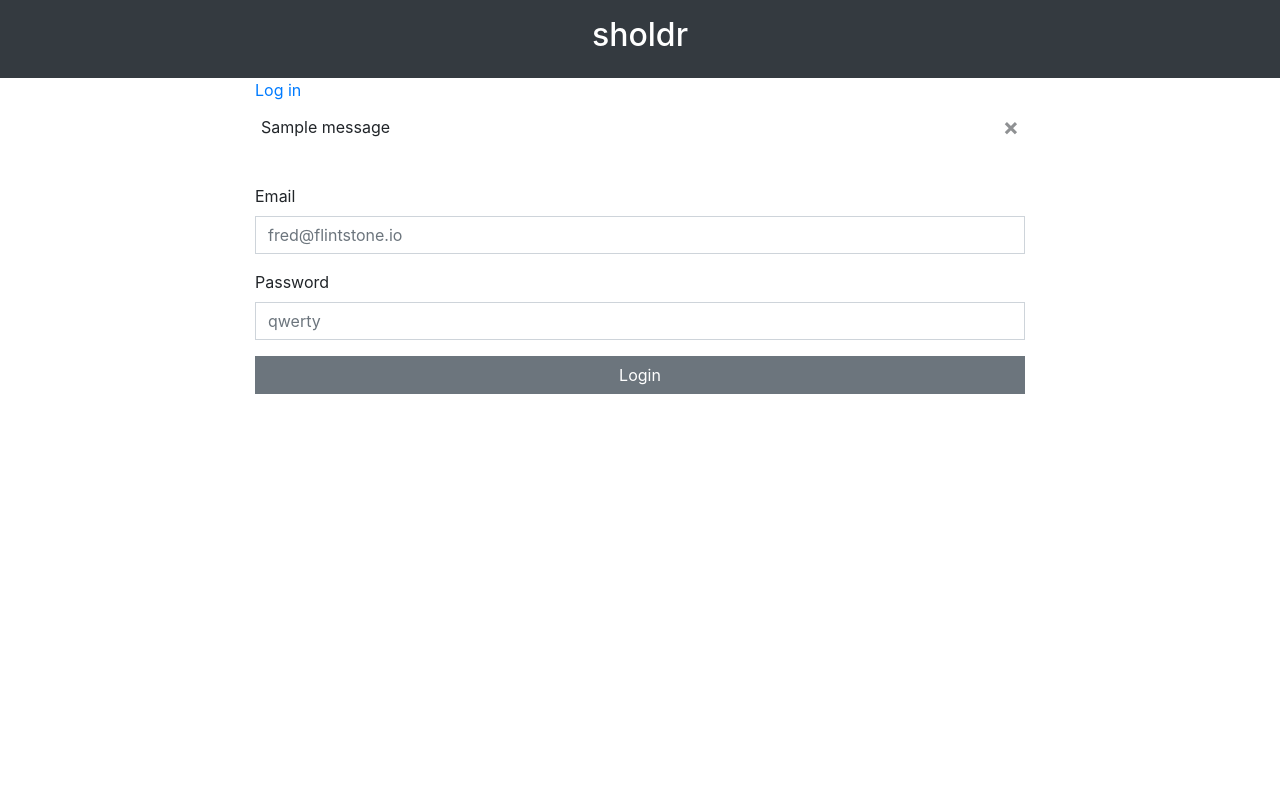
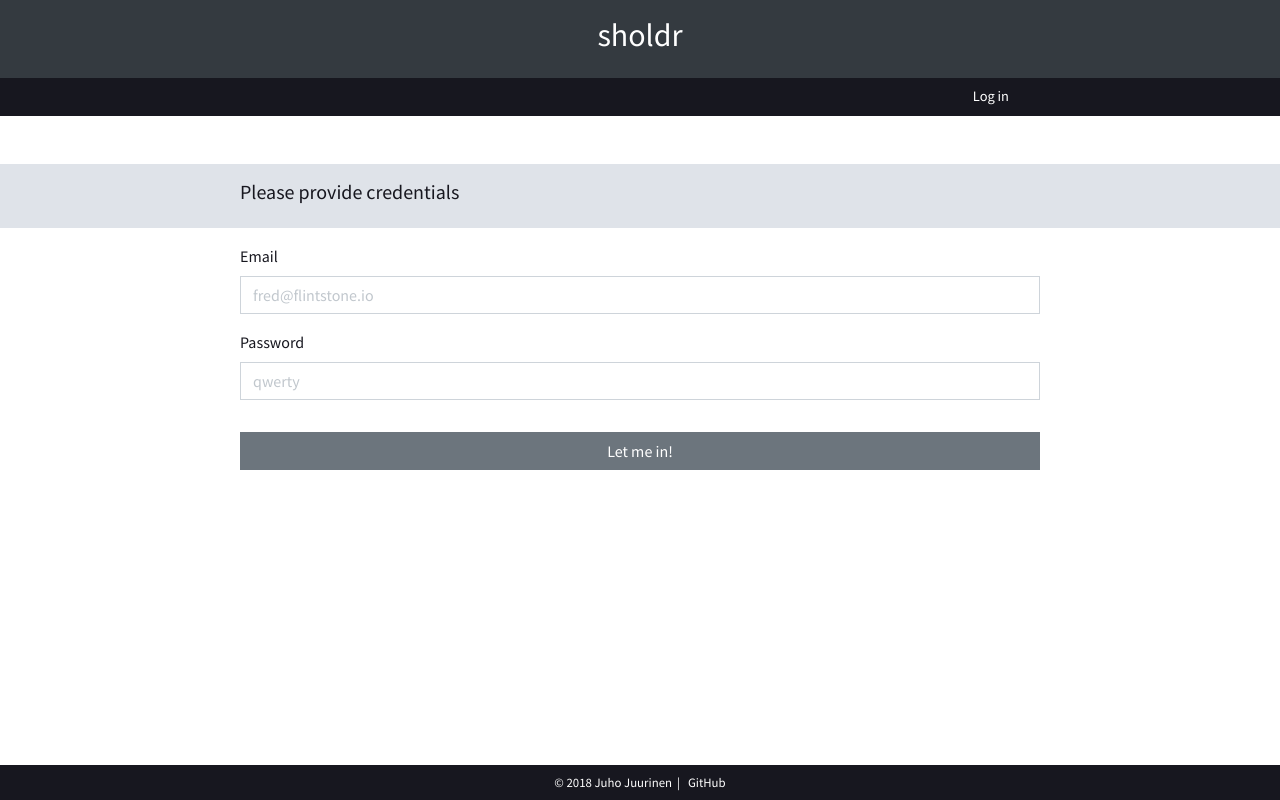
Before and after one commit to jrnn/sholdr, a Flask app: page /login in a window 1280 px wide. Run offline with Flask 2, Linux system fonts and the light colour scheme; tables that the repository leaves empty hold one stand-in row (values such as "Sample post"); one stand-in notice (Sample message) is shown; some libraries are stand-ins or nearby versions.

Commit message:
tweak layout and styles

```diff
--- a/app/static/styles.css
+++ b/app/static/styles.css
@@ -2,10 +2,22 @@
  *  custom global styling
  */
 body {
+    background-color : #ffffff;
+    color : #17171f;
+    cursor : default;
+    font-family : "Source Sans Pro", sans-serif !important;
     margin-bottom : 8rem;
 }
-table {
-    cursor : default !important;
+footer {
+    font-size : 80%;
+    padding : 0.5rem 0px;
+    text-align : center;
+}
+nav {
+    font-size : 90%;
+}
+tbody tr {
+    cursor : pointer !important;
 }
 
 /*
@@ -17,10 +29,16 @@ table {
     margin-bottom : 1rem;
     padding : 0rem 1rem;
 }
+.bg-black {
+    background-color : #17171f;
+    color : #ffffff;
+}
 .bg-dark {
-    background-color : #2b2d2f;
+    background-color : #35474f;
     color : #ffffff;
-    text-align : center;
+}
+.bg-shallow {
+    background-color : #dfe3e9;
 }
 .padded {
     padding : 1rem 0rem;
@@ -32,6 +50,30 @@ table {
 * {
     border-radius : 0 !important;
 }
+.alert {
+    border : none;
+    color : #ffffff;
+    margin-bottom : 0 !important;
+}
+.alert-danger {
+    background-color : #dc3545;
+}
+.alert-success {
+    background-color : #28a745;
+}
+.btn {
+    margin-top : 1rem;
+}
 .container {
     max-width : 800px !important;
 }
+.form-control::placeholder {
+    color : #c1c7cd;
+}
+.nav-link, footer a:link, footer a:visited {
+    color : #ffffff;
+}
+.nav-link:hover, .nav-link:active, footer a:hover, footer a:active {
+    color : #95c7e9;
+    text-decoration : none;
+}
--- a/app/templates/auth/login.html
+++ b/app/templates/auth/login.html
@@ -1,4 +1,9 @@
-{% extends "base.html" %}
+{% extends "layout.html" %}
+{% from "macros.html" import submit_button %}
+
+{% block subheader %}
+  Please provide credentials
+{% endblock %}
 
 {% block content %}
   {% set class = "form-control" %}
@@ -6,7 +11,7 @@
     {% set class = class + " is-invalid" %}
   {% endif %}
   <form
-    action = "{{ url_for("auth.login") }}"
+    action = "{{ url_for('auth.login') }}"
     method = "POST"
   >
     <div class = "form-group">
@@ -22,11 +27,6 @@
         </div>
       {% endif %}
     </div>
-    <input
-      class = "btn btn-secondary form-control"
-      id = "submit"
-      type = "submit"
-      value = "Login"
-    />
+    {{ submit_button("Let me in!") }}
   </form>
 {% endblock %}
--- a/app/templates/base.html
+++ b/app/templates/base.html
@@ -8,53 +8,51 @@
       rel = "stylesheet"
     />
     <link
-      href = "{{ url_for("static", filename = "styles.css") }}"
+      href = "https://fonts.googleapis.com/css?family=Source+Sans+Pro"
       rel = "stylesheet"
     />
-    <meta charset="utf-8" />
-    <title>sholdr</title>
+    <link
+      href = "{{ url_for('static', filename = 'styles.css') }}"
+      rel = "stylesheet"
+    />
+    <meta charset = "utf-8" />
+    <title>
+      sholdr
+    </title>
   </head>
-
   <body>
     <section class = "bg-dark padded">
-      <h2 class = "container">sholdr</h2>
+      <h2 class = "container" style = "text-align : center;">
+        sholdr
+      </h2>
     </section>
-    <section class = "container">
-      {% if current_user.is_authenticated %}
-        <a href = "{{ url_for("auth.logout") }}">
-          Log out
-        </a>
-      {% else %}
-        <a href = "{{ url_for("auth.login") }}">
-          Log in
-        </a>
-      {% endif %}
-    </section>
-    <section>
-    {% with messages = get_flashed_messages(with_categories = true) %}
-      {% for category, message in messages %}
-      <div
-        class = "container alert alert-dismissible {{ category }}"
-        role = "alert"
-      >
-        {{ message }}
-        <button
-          aria-label = "Close"
-          class = "close"
-          data-dismiss = "alert"
-          type = "button"
-        >
-          <span aria-hidden = "true">&times;</span>
-        </button>
-      </div>
-      {% endfor %}
-    {% endwith %}
-    </section>
-    <section class = "padded">
-      <div class = "container">
-        {% block content %}
+    <section class = "sticky-top">
+      <div class = "bg-black">
+        {% block nav %}
         {% endblock %}
       </div>
+      <div>
+        {% block alert %}
+        {% endblock %}
+      </div>
+    </section>
+    <section class = "bg-shallow padded">
+      <h5 class = "container" style = "padding-left : 0;">
+        {% block subheader %}
+        {% endblock %}
+      </h5>
+    </section>
+    <section class = "container padded">
+      {% block content %}
+      {% endblock %}
+    </section>
+    <section class = "bg-black fixed-bottom">
+      <footer class = "container">
+        © 2018 Juho Juurinen&nbsp;&nbsp;|&nbsp;&nbsp;
+        <a href = "https://github.com/jrnn/sholdr">
+          GitHub
+        </a>
+      </footer>
     </section>
     <script
       crossorigin = "anonymous"
--- /dev/null
+++ b/app/templates/layout.html
@@ -0,0 +1,53 @@
+{% extends "base.html" %}
+
+{% block nav %}
+  <nav class = "container nav justify-content-end">
+    {% if current_user.is_authenticated %}
+      <a
+        class = "nav-link"
+        href = "{{ url_for('shareholder.list_all') }}"
+      >
+        Shareholders
+      </a>
+      <a
+        class = "nav-link"
+        href = "{{ url_for('shareclass.list_all') }}"
+      >
+        Share classes
+      </a>
+      <a
+        class = "nav-link"
+        href = "{{ url_for('auth.logout') }}"
+      >
+        Log out
+      </a>
+    {% else %}
+      <a
+        class = "nav-link"
+        href = "{{ url_for('auth.login') }}"
+      >
+        Log in
+      </a>
+    {% endif %}
+  </nav>
+{% endblock %}
+
+{% block alert %}
+  {% with messages = get_flashed_messages(with_categories = true) %}
+    {% for category, message in messages %}
+    <div
+      class = "alert alert-dismissible {{ category }}"
+      data-dismiss = "alert"
+      role = "alert"
+      style = "cursor : pointer;"
+    >
+      <div class = "container">
+        {{ message }}
+        <small>
+          (click to dismiss)
+        </small>
+      </div>
+    </div>
+    {% endfor %}
+  {% endwith %}
+{% endblock %}
--- a/app/templates/macros.html
+++ b/app/templates/macros.html
@@ -32,3 +32,37 @@
     {{ field.label(class = "form-check-label") }}
   </div>
 {% endmacro %}
+
+{#
+    A few simple button elements that recur throughout the app ...
+#}
+{% macro delete_button(label, action) %}
+  <form
+    action = "{{ action }}"
+    method = "POST"
+    onSubmit = "return confirm('Are you sure? There\'s no going back.');"
+  >
+    <input
+      class = "btn btn-danger form-control"
+      type = "submit"
+      value = "{{ label }}"
+    />
+  </form>
+{% endmacro %}
+
+{% macro link_button(label, url) %}
+  <a
+    class = "btn btn-secondary form-control"
+    href = "{{ url }}"
+  >
+    {{ label }}
+  </a>
+{% endmacro %}
+
+{% macro submit_button(label) %}
+  <input
+    class = "btn btn-secondary form-control"
+    type = "submit"
+    value = "{{ label }}"
+  />
+{% endmacro %}
--- a/app/views/__init__.py
+++ b/app/views/__init__.py
@@ -17,7 +17,4 @@ def init_views(app):
 
     @app.route("/")
     def index():
-        return render_template(
-            "index.html",
-            url = "https://github.com/jrnn/sholdr"
-        )
+        return render_template("index.html")
```
Also changed, not shown: app/templates/index.html (+12 -10 lines), app/templates/shareclass/form.html (+17 -21 lines), app/templates/shareclass/list.html (+11 -7 lines), app/templates/shareholder/form.html (+19 -25 lines), app/templates/shareholder/list.html (+15 -12 lines).
